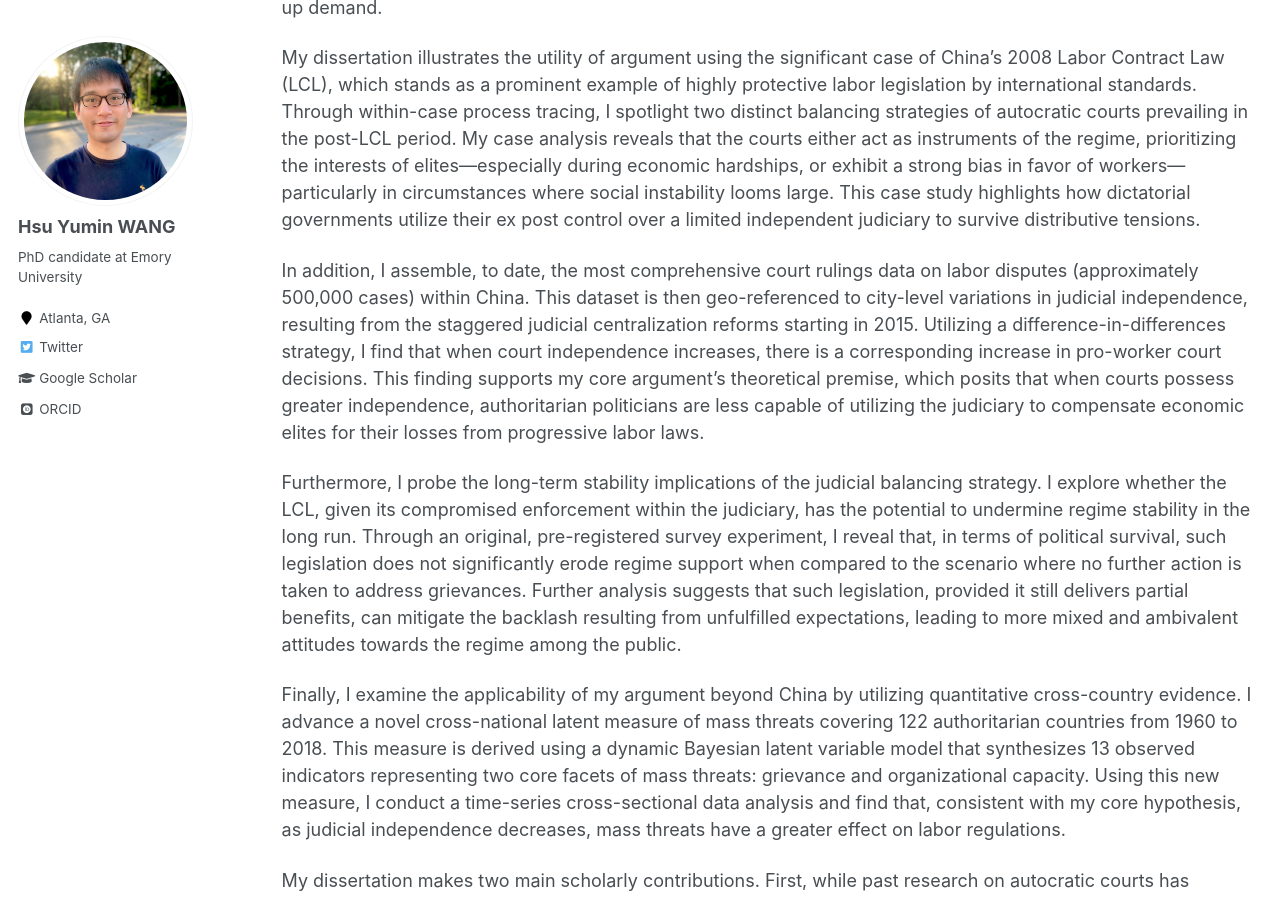
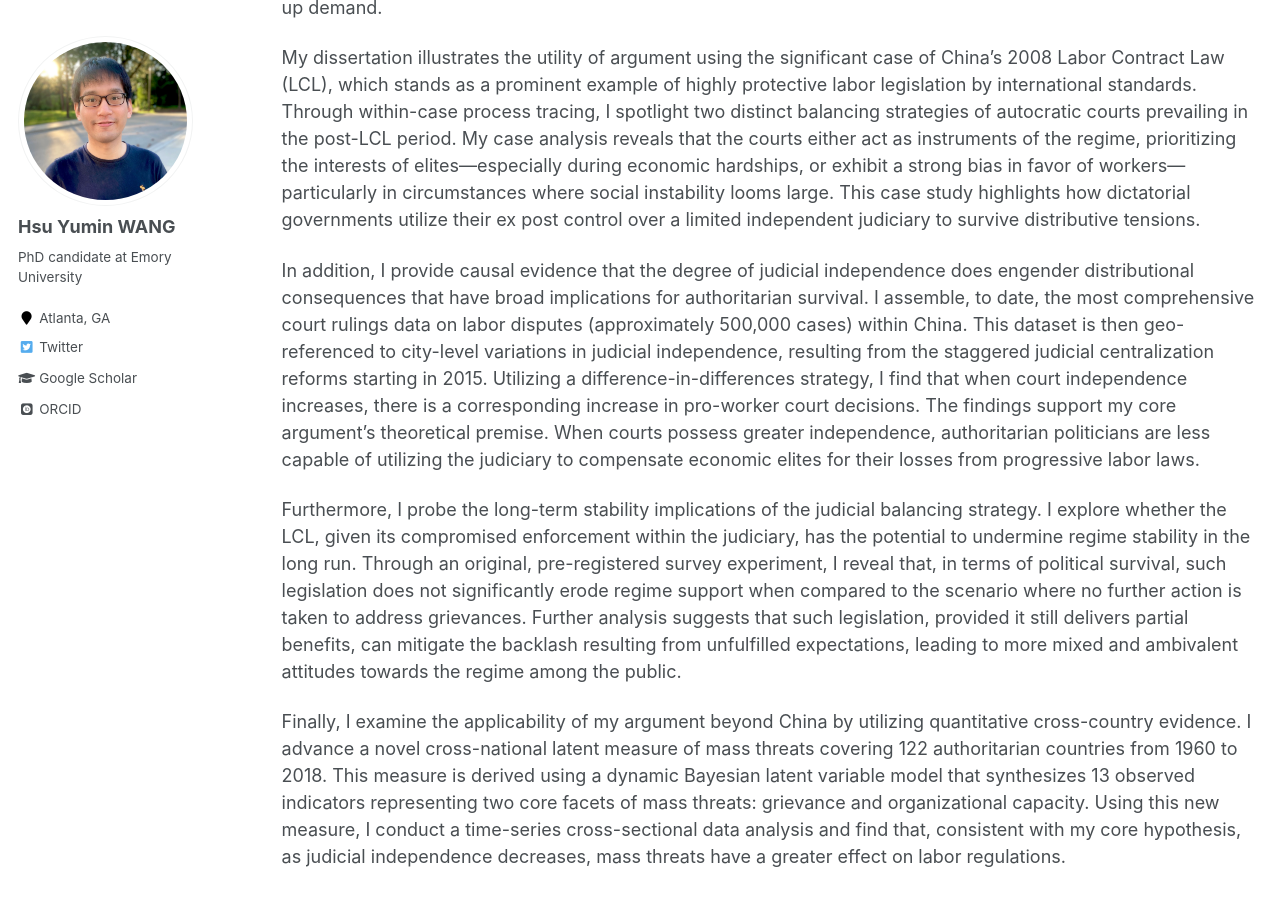
Before and after one commit to hsuyumin/hsuyumin.github.io, a Jekyll site: the page built from _pages/dissertation.md, in a window 1280 px wide and 900 px high, scrolled down 694 px. Built offline with Jekyll 4.4.1, drawn with Linux system fonts in a browser that asks for light colours; some web fonts are replaced.

Commit message:
Update dissertation.md

```diff
--- a/_pages/dissertation.md
+++ b/_pages/dissertation.md
@@ -18,7 +18,7 @@ In my dissertation, I develop a theory of judicial balancing to illustrate the d
 
 My dissertation illustrates the utility of argument using the significant case of China’s 2008 Labor Contract Law (LCL), which stands as a prominent example of highly protective labor legislation by international standards. Through within-case process tracing, I spotlight two distinct balancing strategies of autocratic courts prevailing in the post-LCL period. My case analysis reveals that the courts either act as instruments of the regime, prioritizing the interests of elites—especially during economic hardships, or exhibit a strong bias in favor of workers— particularly in circumstances where social instability looms large. This case study highlights how dictatorial governments utilize their ex post control over a limited independent judiciary to survive distributive tensions.
 
-In addition, I assemble, to date, the most comprehensive court rulings data on labor disputes (approximately 500,000 cases) within China. This dataset is then geo-referenced to city-level variations in judicial independence, resulting from the staggered judicial centralization reforms starting in 2015. Utilizing a difference-in-differences strategy, I find that when court independence increases, there is a corresponding increase in pro-worker court decisions. This finding supports my core argument’s theoretical premise, which posits that when courts possess greater independence, authoritarian politicians are less capable of utilizing the judiciary to compensate economic elites for their losses from progressive labor laws.
+In addition, I provide causal evidence that the degree of judicial independence does engender distributional consequences that have broad implications for authoritarian survival. I assemble, to date, the most comprehensive court rulings data on labor disputes (approximately 500,000 cases) within China. This dataset is then geo-referenced to city-level variations in judicial independence, resulting from the staggered judicial centralization reforms starting in 2015. Utilizing a difference-in-differences strategy, I find that when court independence increases, there is a corresponding increase in pro-worker court decisions. The findings support my core argument’s theoretical premise. When courts possess greater independence, authoritarian politicians are less capable of utilizing the judiciary to compensate economic elites for their losses from progressive labor laws.
 
 Furthermore, I probe the long-term stability implications of the judicial balancing strategy. I explore whether the LCL, given its compromised enforcement within the judiciary, has the potential to undermine regime stability in the long run. Through an original, pre-registered survey experiment, I reveal that, in terms of political survival, such legislation does not significantly erode regime support when compared to the scenario where no further action is taken to address grievances. Further analysis suggests that such legislation, provided it still delivers partial benefits, can mitigate the backlash resulting from unfulfilled expectations, leading to more mixed and ambivalent attitudes towards the regime among the public.
 
```
